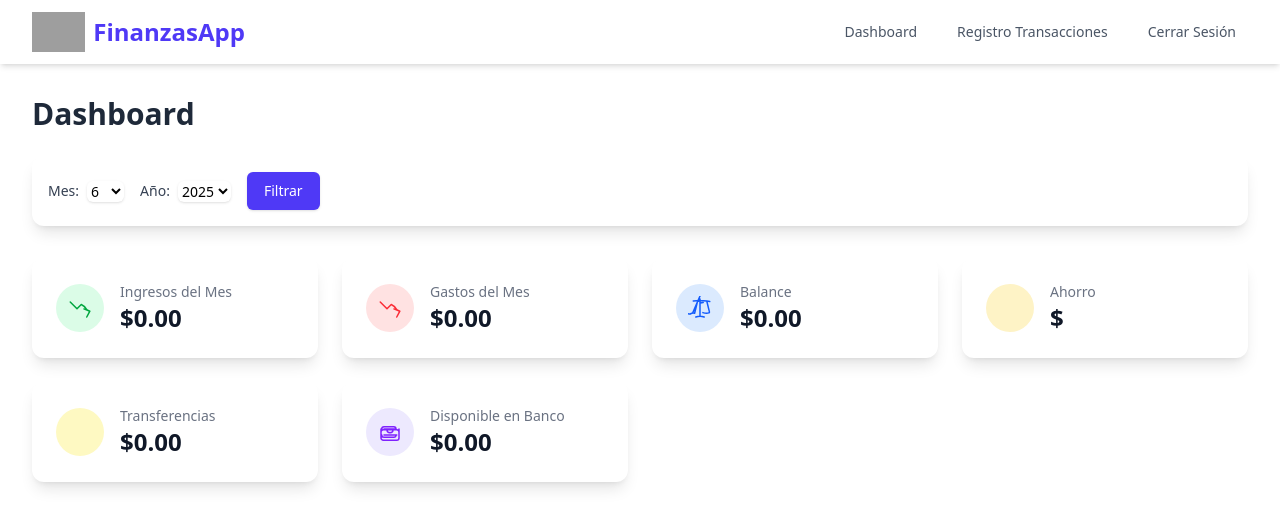
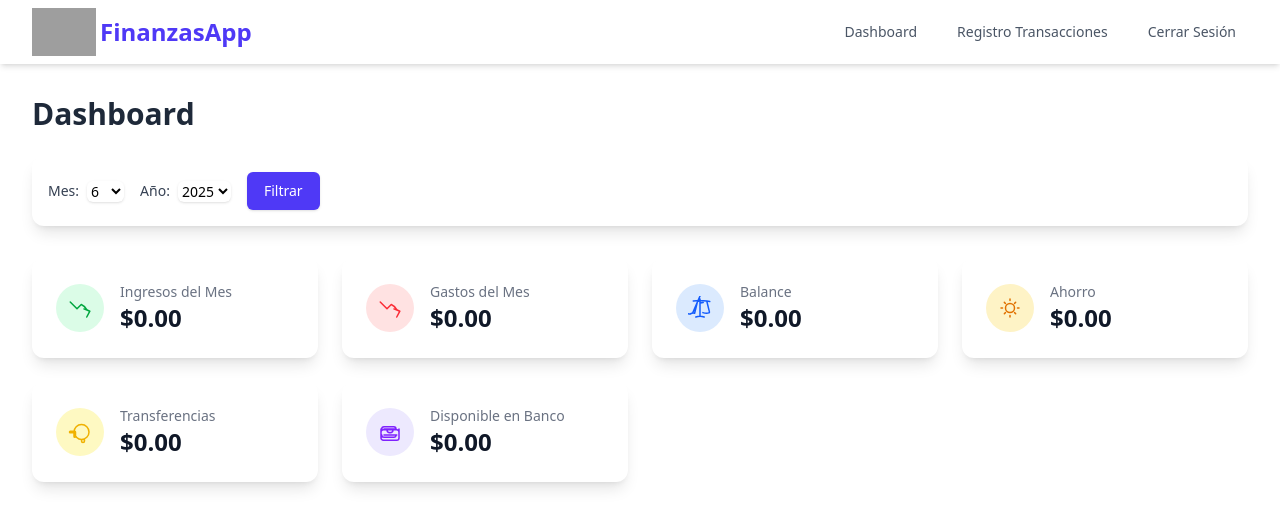
Before and after one commit to MicroCloud12/finanzas_personales, a Django app: page /dashboard/ in a window 1280 px wide. Shown: the top 515 px of the page. Run offline with Django 5.2, Linux system fonts and the light colour scheme; the visitor is signed in with stand-in values (Sample User, id 1); data that the repository does not hold is empty; parts of the project's set-up code (start-up, migrations or seed data) failed here and were passed over; some web fonts are replaced; grey boxes are pictures that could not be loaded.

Commit message:
Integrate Django Allauth for user authentication: add Google credentials model, update settings and URLs, and enhance dashboard with new data visualizations.

```diff
--- a/config/urls.py
+++ b/config/urls.py
@@ -20,4 +20,5 @@ from django.urls import path, include
 urlpatterns = [
     path('admin/', admin.site.urls),
     path('', include('finanzas.urls')),
+    path('accounts/', include('allauth.urls')),
 ]
--- a/finanzas/templates/base.html
+++ b/finanzas/templates/base.html
@@ -6,8 +6,6 @@
     <meta charset="utf-8" />
     <meta name="viewport" content="width=device-width, initial-scale=1" />
     <title>Finanzas Personales</title>
-    <meta name="" content="" />
-    <meta/>
 
     <!-- Load favicon
     <link
--- a/finanzas/templates/dashboard.html
+++ b/finanzas/templates/dashboard.html
@@ -36,7 +36,7 @@
     <div class="grid grid-cols-1 sm:grid-cols-2 lg:grid-cols-4 gap-6 mb-8">
         <div class="bg-white p-6 rounded-xl shadow-lg flex items-center space-x-4">
             <div class="bg-green-100 p-3 rounded-full">
-                <svg xmlns="" fill="none" viewBox="0 0 24 24" stroke-width="1.5" stroke="currentColor" class="w-6 h-6 text-green-600">
+                <svg xmlns="http://www.w3.org/2000/svg" fill="none" viewBox="0 0 24 24" stroke-width="1.5" stroke="currentColor" class="w-6 h-6 text-green-600">
                     <path stroke-linecap="round" stroke-linejoin="round" d="M2.25 6 9 12.75l4.286-4.286a11.948 11.948 0 0 1 5.814 5.518l2.74 1.22m0 0-5.94-2.28m5.94 2.28L18.75 21" />
                 </svg>
             </div>
@@ -45,6 +45,7 @@
                 <p class="text-2xl font-bold text-gray-900">${{ ingresos|floatformat:2 | intcomma}}</p>
             </div>
         </div>
+        <!-- Gastos del Mes -->
         <div class="bg-white p-6 rounded-xl shadow-lg flex items-center space-x-4">
             <div class="bg-red-100 p-3 rounded-full">
                 <svg xmlns="http://www.w3.org/2000/svg" fill="none" viewBox="0 0 24 24" stroke-width="1.5" stroke="currentColor" class="w-6 h-6 text-red-500">
@@ -56,6 +57,7 @@
                 <p class="text-2xl font-bold text-gray-900">${{ gastos|floatformat:2 | intcomma}}</p>
             </div>
         </div>
+    <!-- Balance -->
         <div class="bg-white p-6 rounded-xl shadow-lg flex items-center space-x-4">
             <div class="bg-blue-100 p-3 rounded-full">
                 <svg xmlns="http://www.w3.org/2000/svg" fill="none" viewBox="0 0 24 24" stroke-width="1.5" stroke="currentColor" class="w-6 h-6 text-blue-600">
@@ -67,10 +69,11 @@
                 <p class="text-2xl font-bold {% if balance >= 0 %}text-gray-900{% else %}text-red-600{% endif %}">${{ balance|floatformat:2 | intcomma}}</p>
             </div>
         </div>
+        <!-- Ahorro -->
         <div class="bg-white p-6 rounded-xl shadow-lg flex items-center space-x-4">
             <div class="bg-amber-100 p-3 rounded-full">
                 <svg xmlns="http://www.w3.org/2000/svg" fill="none" viewBox="0 0 24 24" stroke-width="1.5" stroke="currentColor" class="w-6 h-6 text-amber-600">
-
+                    <path stroke-linecap="round" stroke-linejoin="round" d="M12 3v1.5M12 21v-1.5M6.364 6.364l1.06 1.06M17.657 17.657l-1.06-1.06M3 12h1.5M21 12h-1.5M6.364 17.657l1.06-1.06M17.657 6.343l-1.06 1.06M12 7.5a4.5 4.5 0 1 1 0 9 4.5 4.5 0 0 1 0-9z" />
                 </svg>
             </div>
             <div>
@@ -78,13 +81,19 @@
                 <p class="text-2xl font-bold text-gray-900">${{ ahorro|floatformat:2 | intcomma}}</p>
             </div>
         </div>
+        <!-- Transferencias -->
         <div class="bg-white p-6 rounded-xl shadow-lg flex items-center space-x-4">
-            <div class="bg-yellow-100 p-3 rounded-full"><svg class="w-6 h-6 text-yellow-500" ...></svg></div>
+            <div class="bg-yellow-100 p-3 rounded-full">
+                <svg xmlns="http://www.w3.org/2000/svg" fill="none" viewBox="0 0 24 24" stroke-width="1.5" stroke="currentColor" class="w-6 h-6 text-yellow-500">
+                    <path stroke-linecap="round" stroke-linejoin="round" d="M16.5 19.5V21a1.5 1.5 0 0 1-3 0v-1.5a6.75 6.75 0 0 1-6.75-6.75H2.25a.75.75 0 0 1 0-1.5h4.5a.75.75 0 0 1 .75.75v4.5a.75.75 0 0 1-1.5 0V12a7.5 7.5 0 0 1 7.5-7.5c4.142 0 7.5 3.358 7.5 7.5a7.5 7.5 0 0 1-7.5 7.5z" />
+                </svg>
+            </div>
             <div>
                 <p class="text-sm font-medium text-gray-500">Transferencias</p>
-                <p class="text-2xl font-bold text-gray-900">${{ transferencias |floatformat:2 | intcomma}}</p>
+                <p class="text-2xl font-bold text-gray-900">${{ transferencias|floatformat:2 | intcomma}}</p>
             </div>
         </div>
+        <!-- Disponible en Banco -->
         <div class="bg-white p-6 rounded-xl shadow-lg flex items-center space-x-4">
             <div class="bg-violet-100 p-3 rounded-full">
                 <svg xmlns="http://www.w3.org/2000/svg" fill="none" viewBox="0 0 24 24" stroke-width="1.5" stroke="currentColor" class="w-6 h-6 text-violet-600">
@@ -93,7 +102,7 @@
             </div>
             <div>
                 <p class="text-sm font-medium text-gray-500">Disponible en Banco</p>
-                <p class="text-2xl font-bold text-gray-900">${{ disponible_banco |floatformat:2 | intcomma}}</p>
+                <p class="text-2xl font-bold text-gray-900">${{ disponible_banco|floatformat:2 | intcomma}}</p>
             </div>
         </div>
     </div>
--- a/finanzas/templates/partials/_header.html
+++ b/finanzas/templates/partials/_header.html
@@ -1,10 +1,10 @@
 {% load static %}
-<nav class="bg-white shadow-md">
+<header class="bg-white shadow-md">
   <div class="max-w-7xl mx-auto px-2 sm:px-6 lg:px-8">
     <div class="flex items-center justify-between h-16">
       <div class="flex-shrink-0">
-        <a href="{% url 'home' %}" class="flex items-center space-x-2">
-          <img src="{% static 'img/Logo.svg' %}" alt="Logo de FinanzasApp" class="h-10 w-auto">
+                <a href="{% url 'home' %}" class="flex items-center space-x-1">
+          <img src="{% static 'img/Logo.svg' %}" alt="Logo de FinanzasApp" class="h-12 w-auto">
           <span class="text-2xl font-bold text-indigo-600 hover:text-indigo-800">
             FinanzasApp
           </span>
@@ -40,4 +40,4 @@
       </div>
     </div>
   </div>
-</nav>
+</header>
--- a/finanzas/views.py
+++ b/finanzas/views.py
@@ -59,7 +59,8 @@ def vista_dashboard(request):
     # La línea completa y corregida
     ingresos = transacciones.filter(tipo='INGRESO').exclude(categoria='Ahorro').filter(cuenta_origen = 'Efectivo Quincena').aggregate(total=Sum('monto'))['total'] or Decimal('0.00')
     gastos = transacciones.filter(tipo='GASTO').exclude(categoria='Ahorro').filter(cuenta_origen = 'Efectivo Quincena').aggregate(total=Sum('monto'))['total'] or Decimal('0.00')
-    #disponible_banco = gastos = transacciones.filter(tipo='GASTO').exclude(categoria='Ahorro').exclude(categoria='Ahorro').filter(cuenta_origen = 'Efectivo Quincena').aggregate(total=Sum('monto'))['total'] or Decimal('0.00')
+    ahorro_total = transacciones.filter(tipo='INGRESO').filter(categoria='Ahorro').filter(cuenta_origen = 'Cuenta Ahorro').aggregate(total=Sum('monto'))['total'] or Decimal('0.00')
+    proviciones = transacciones.filter(tipo='GASTO').exclude(categoria='Ahorro').filter(cuenta_origen = 'Cuenta Ahorro').aggregate(total=Sum('monto'))['total'] or Decimal('0.00')
     transferencias = transacciones.filter(tipo='TRANSFERENCIA').exclude(categoria='Ahorro').exclude(categoria='Ahorro').filter(cuenta_origen = 'Efectivo Quincena').aggregate(total=Sum('monto'))['total'] or Decimal('0.00')
 
     # --- Registro de datos de depuración ---
@@ -71,6 +72,7 @@ def vista_dashboard(request):
     # Esta es la línea que da el error
     balance = ingresos - gastos
     disponible_banco = ingresos - gastos - transferencias
+    ahorro = ahorro_total - proviciones
     # Preparamos el contexto para enviarlo a la plantilla
     context = {
         'ingresos': ingresos,
@@ -78,7 +80,7 @@ def vista_dashboard(request):
         'balance': balance,
         'transferencias':transferencias,
         'disponible_banco':disponible_banco,
-        #'ahorro': ahorro,
+        'ahorro': ahorro,
         'selected_year': year,
         'selected_month': month,
         'years': range(current_year, current_year - 5, -1), # Para el dropdown de años
```
Also changed, not shown: config/settings.py (+25 -0 lines), finanzas/models.py (+16 -0 lines), finanzas/templates/iniciosesion.html (+2 -9 lines), finanzas/migrations/0003_googlecredentials.py (added).
